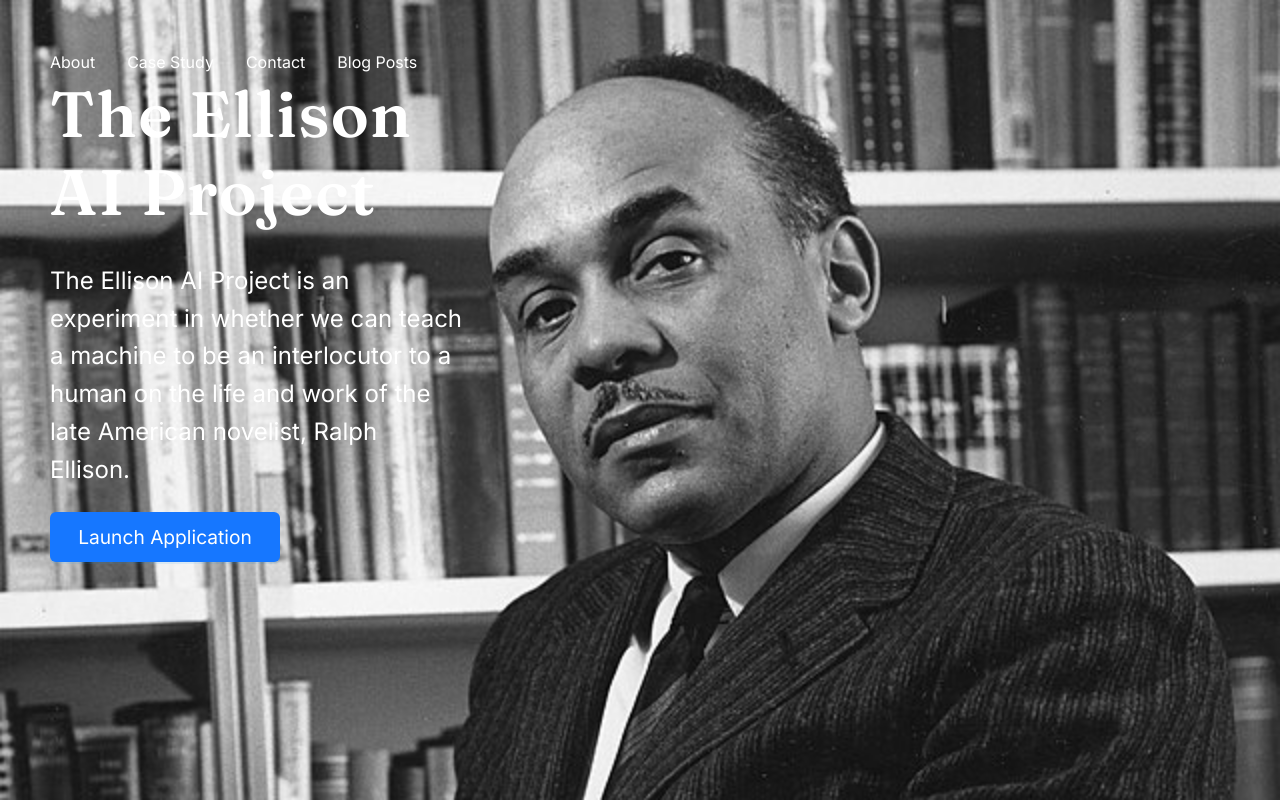
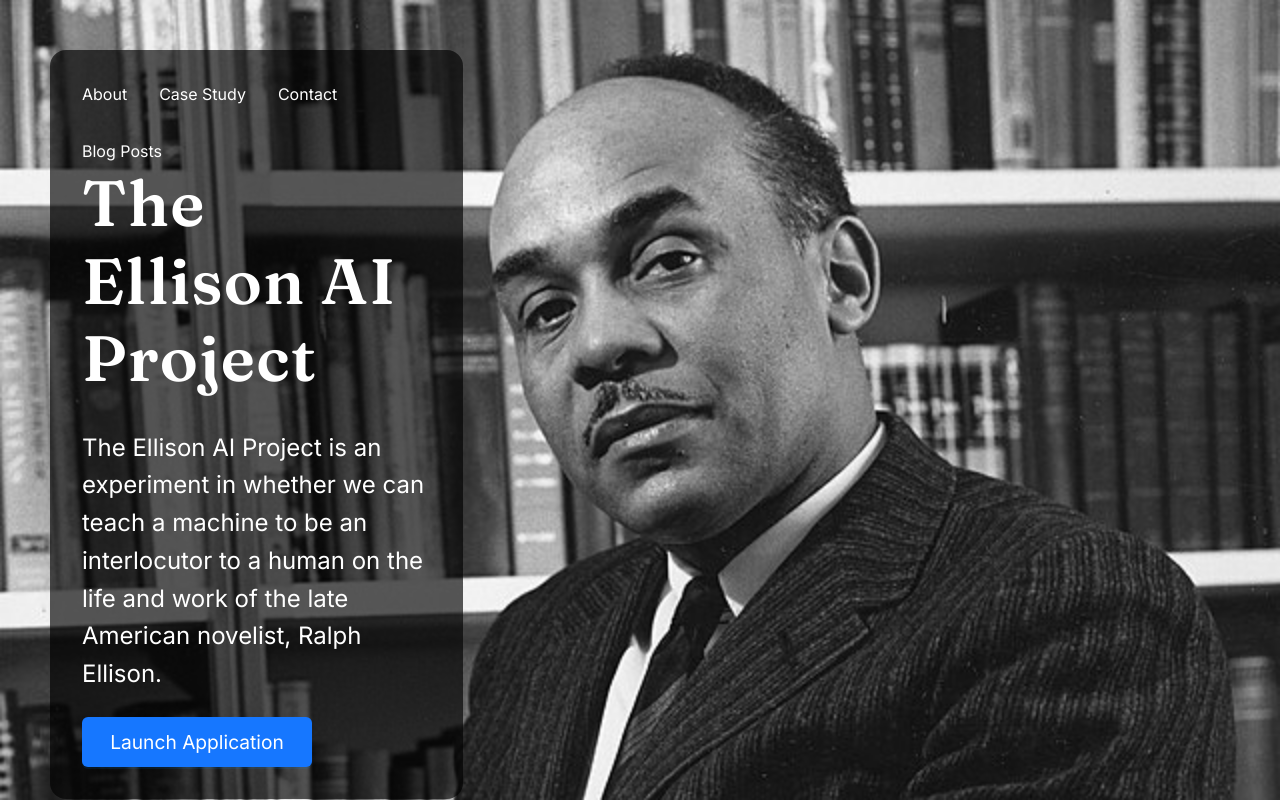
Before and after one commit to SMcGregor199/EllisonOS-FE, a React (Vite) app: page / in a window 1280 px wide. Built offline with nearby package versions, Linux system fonts and the light colour scheme.

Commit message:
add background to header text

```diff
--- a/src/index.css
+++ b/src/index.css
@@ -46,4 +46,8 @@ h1.ant-typography{
   width:35%;
   position:relative;
   z-index:1;
+  padding:2rem;
+  border-radius:1rem;
+  background-color: rgba(0, 0, 0, 0.65);;
+  height:fit-content;
 }
```
